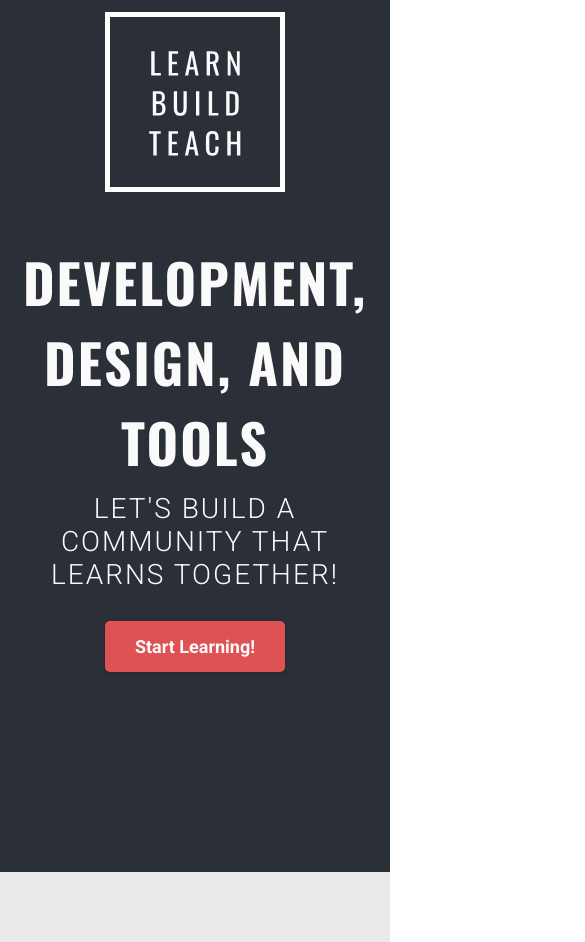
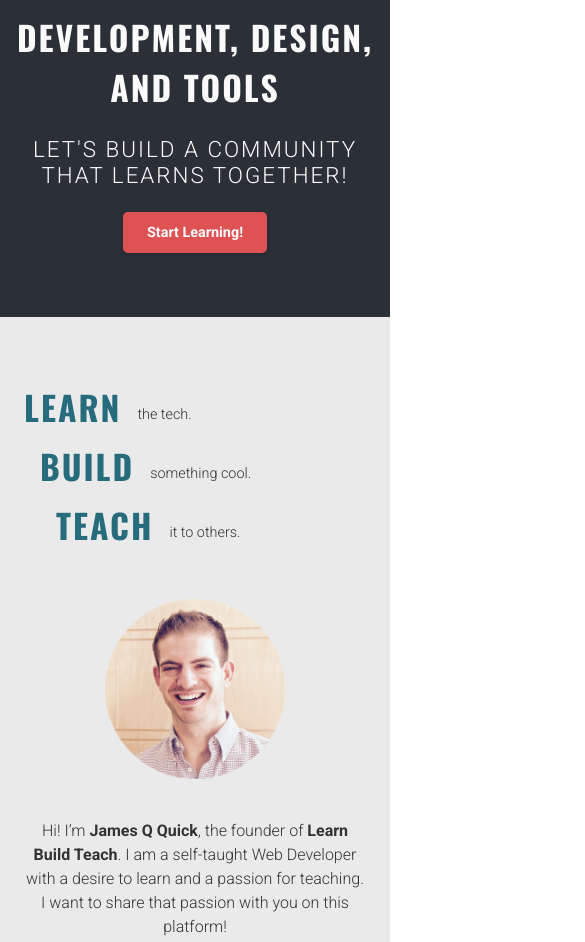
Before and after one commit to jamesqquick/Learn-Build-Teach-Site, a Gatsby site: page / in a window 390 px wide. Shown: the part 240-1182 px from the top of the page, 585 px wide, since content can reach past the window. Built offline with nearby package versions, Linux system fonts and the light colour scheme; Gatsby itself is replaced by a stand-in of ours; no server answers.

Commit message:
Fixed responsive issues

```diff
--- a/src/elements/Card.js
+++ b/src/elements/Card.js
@@ -9,7 +9,7 @@
   transition: 200ms;
   width: ${props => (props.type === "horizontal" ? "100%" : "30%")};
   align-items: ${props => (props.type === "horizontal" ? "center" : "")};
-  min-width: 350px;
+  min-width: 300px;
   margin-bottom: 4rem;
   position: relative;
   display: flex;
--- a/src/elements/Global.js
+++ b/src/elements/Global.js
@@ -100,6 +100,10 @@
 }
 
 @media only screen and (max-width: 768px) {
+
+  html {
+        font-size: 8px;
+    }
   .hidden-sm {
     display: none;
   }
--- a/src/elements/Hero.js
+++ b/src/elements/Hero.js
@@ -1,15 +1,16 @@
 import styled from 'styled-components';
 import { backgroundDark, white } from "../utilities/Colors";
-export const StyledHero= styled.div`
+export const StyledHero = styled.div`
     display: flex;
     flex-direction: column;
     align-items: center;
     justify-content: center;
     background: ${backgroundDark};
-    padding: 20rem 5rem;
+    padding: 8rem 2rem;
     .hero-title {
         color: ${white};
         text-align:center;
+        margin-bottom: 2rem;
     }
 
     .hero-subtitle {
@@ -26,4 +27,18 @@
         width: 180px;
         margin-bottom: 5rem;
     }
+
+    @media only screen and (max-width: 768px) {
+
+        .hero-title {
+            font-size: 4.2rem;
+        }
+        .herp-subtitle {
+            font-size: 2rem;
+        }
+        .hero-image {
+            height: 100px;
+            width:100px;
+        }
+    }
 `;
--- a/src/elements/Philosophy.js
+++ b/src/elements/Philosophy.js
@@ -15,12 +15,12 @@
            display: flex;
            align-items: flex-end;
            margin-bottom: 5rem;
-        height:5.4rem;
+           height: 5.4rem;
            h1 {
              color: ${primary};
              display: inline;
              margin: 0;
-            margin-right:2rem;
+             margin-right: 2rem;
              line-height: 5.4rem;
              display: inline;
            }
@@ -35,7 +35,7 @@
          p {
            font-size: 2rem;
            text-align: center;
-        max-width:800px;
+           max-width: 800px;
            margin: 0 auto;
            line-height: 3rem;
            a {
@@ -43,11 +43,11 @@
            }
          }
 
-    .bullet:nth-of-type(2) > h1{
+         .bullet:nth-of-type(2) > h1 {
            margin-left: 10rem;
          }
 
-    .bullet:nth-of-type(3) > h1{
+         .bullet:nth-of-type(3) > h1 {
            margin-left: 20rem;
          }
 
@@ -56,4 +56,29 @@
            width: 180px;
          }
 
-`;
+         @media only screen and (max-width: 768px) {.philosophy-content {
+             flex-direction: column;
+           }
+
+           img {
+             margin: 5rem auto;
+           }
+           .bullet {
+             margin-bottom: 2rem;
+             h1 {
+               font-size: 4.2rem;
+               line-height: 4.2rem;
+             }
+
+             p {
+               font-size: 1.8rem;
+             }
+           }
+
+           .bullet:nth-of-type(2) > h1 {
+             margin-left: 2rem;
+           }
+
+           .bullet:nth-of-type(3) > h1 {
+             margin-left: 4rem;
+           }}`;
--- a/src/elements/Section.js
+++ b/src/elements/Section.js
@@ -30,12 +30,11 @@
   }
 
   @media only screen and (max-width: 768px) {
-    .section {
       padding: 8rem 3rem;
-    }
     .section-full {
       padding: 0;
     }
+
   }
 
 `;
```
Lines whose indentation alone changed are shown as unchanged.
